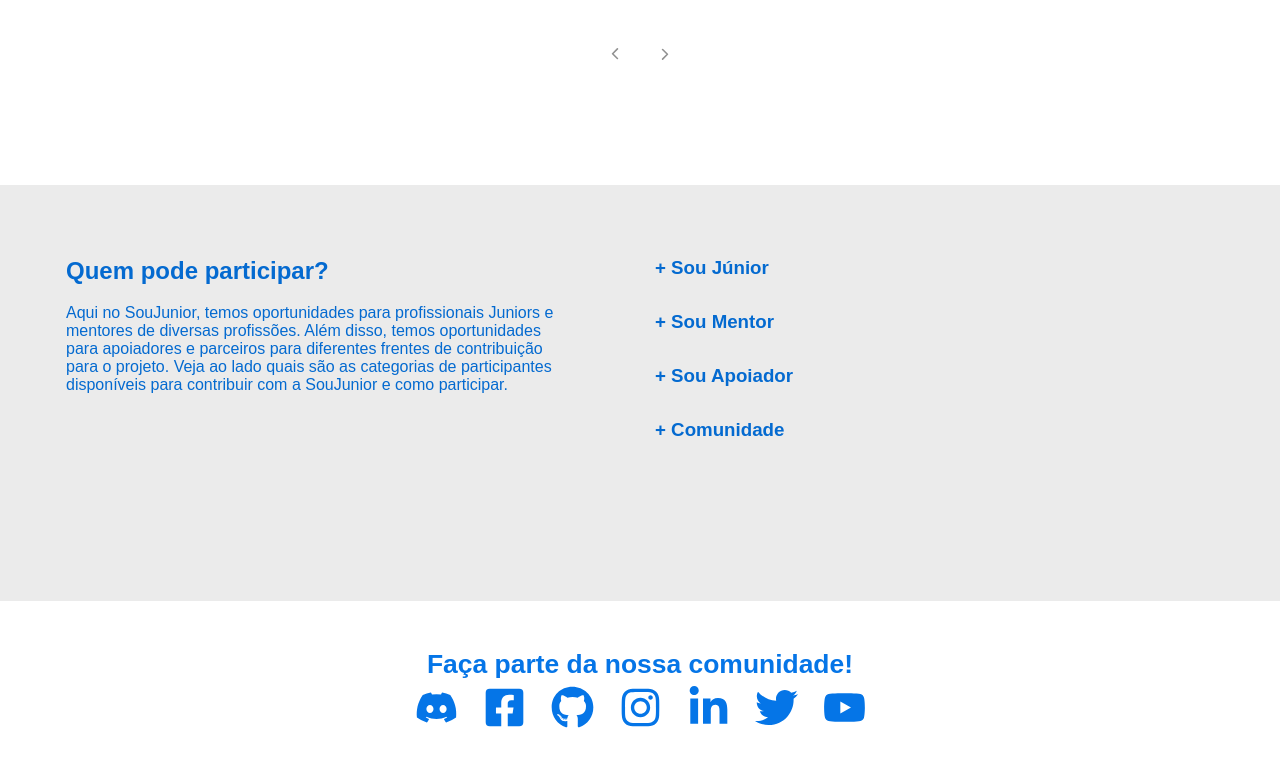
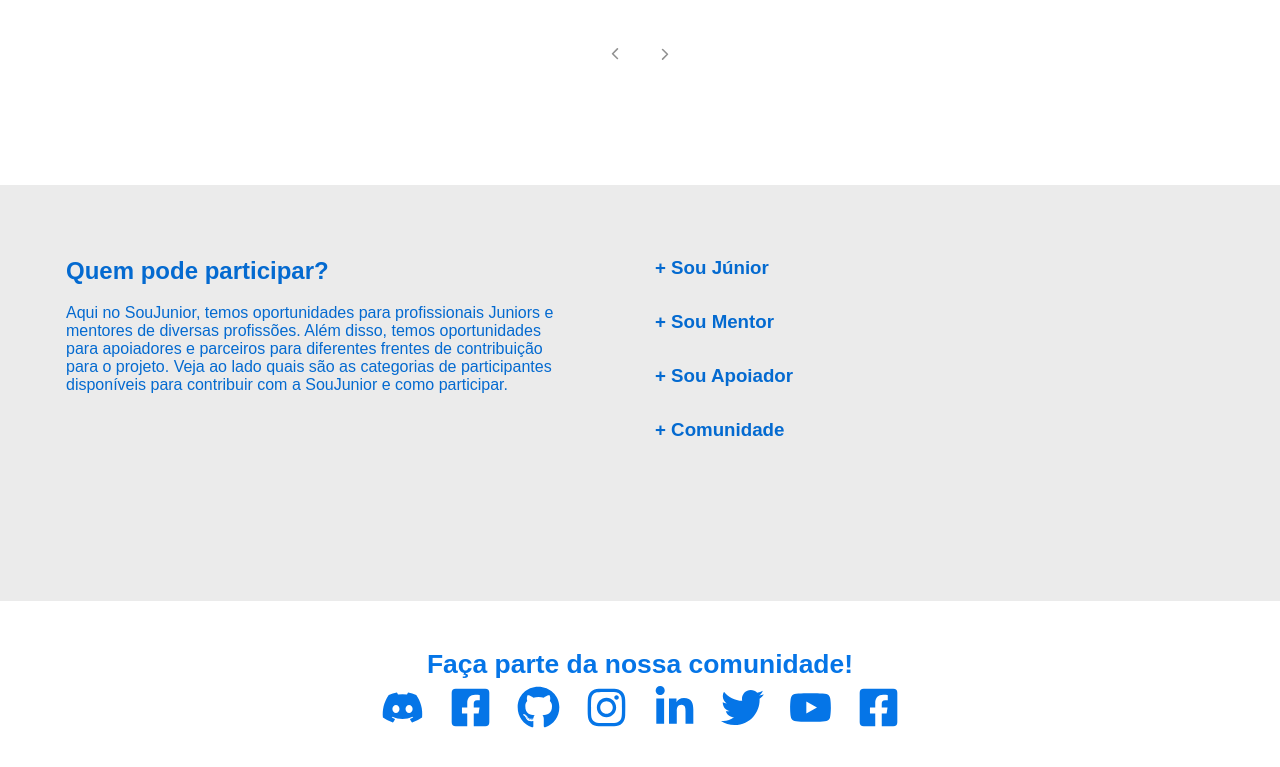
Before and after one commit to SouJunior/site-webapp, a Next.js app: page / in a window 1280 px wide. Shown: the part 1189-1956 px from the top of the page. Built offline with nearby package versions, Linux system fonts and the light colour scheme; a web font is replaced by a local one.

Commit message:
inclusão ícone facebook

```diff
--- a/components/Footer/index.jsx
+++ b/components/Footer/index.jsx
@@ -2,7 +2,7 @@ import React from "react";
 
 import styles from "./Footer.module.css";
 
-import {FaDiscord, FaFacebookSquare, FaGithub, FaInstagram, FaLinkedinIn, FaTwitter, FaYoutube } from "react-icons/fa";
+import {FaDiscord, FaFacebookSquare, FaGithub, FaInstagram, FaLinkedinIn, FaTwitter, FaYoutube, } from "react-icons/fa";
 
 //array com os icones
 
@@ -14,6 +14,7 @@ const socialNetworks = [
   {id:"linkedin", name: "linkedin", icon: <FaLinkedinIn />, path: "www.youtube.com" },
   {id:"twitter",name: "twitter" , icon: <FaTwitter />, path: "www.youtube.com" },
   {id:"youtube",name: "youtube", icon: <FaYoutube />, path: "www.youtube.com" },
+  {id:"facebook",name: "facebook", icon: <FaFacebookSquare />, path: "https://www.facebook.com/people/SouJunior/100086671131030" },
    ];
 
 export const Footer = () => {
--- a/package.json
+++ b/package.json
@@ -12,7 +12,7 @@
     "next": "^12.3.1",
     "react": "^18.2.0",
     "react-dom": "^18.2.0",
-    "react-icons": "^4.4.0"
+    "react-icons": "^4.6.0"
   },
   "devDependencies": {
     "eslint": "8.25.0",
```
Also changed, not shown: 1 other file (tests, documents, lock files or other folders).
